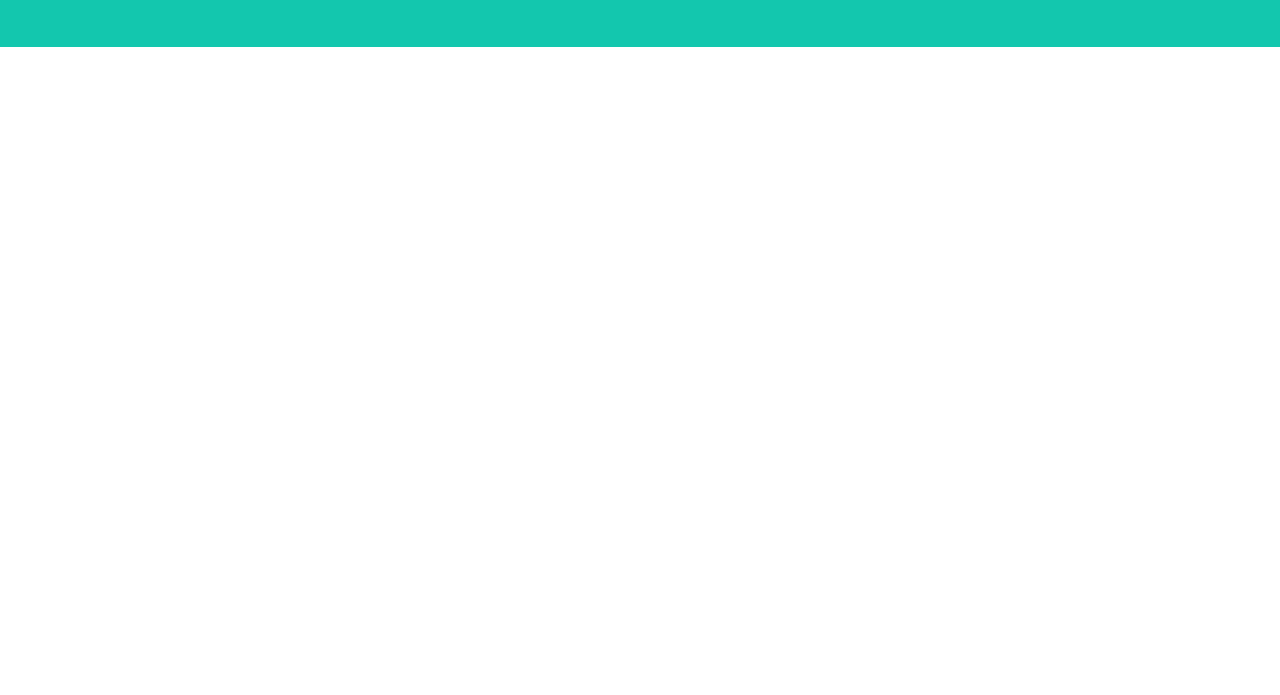
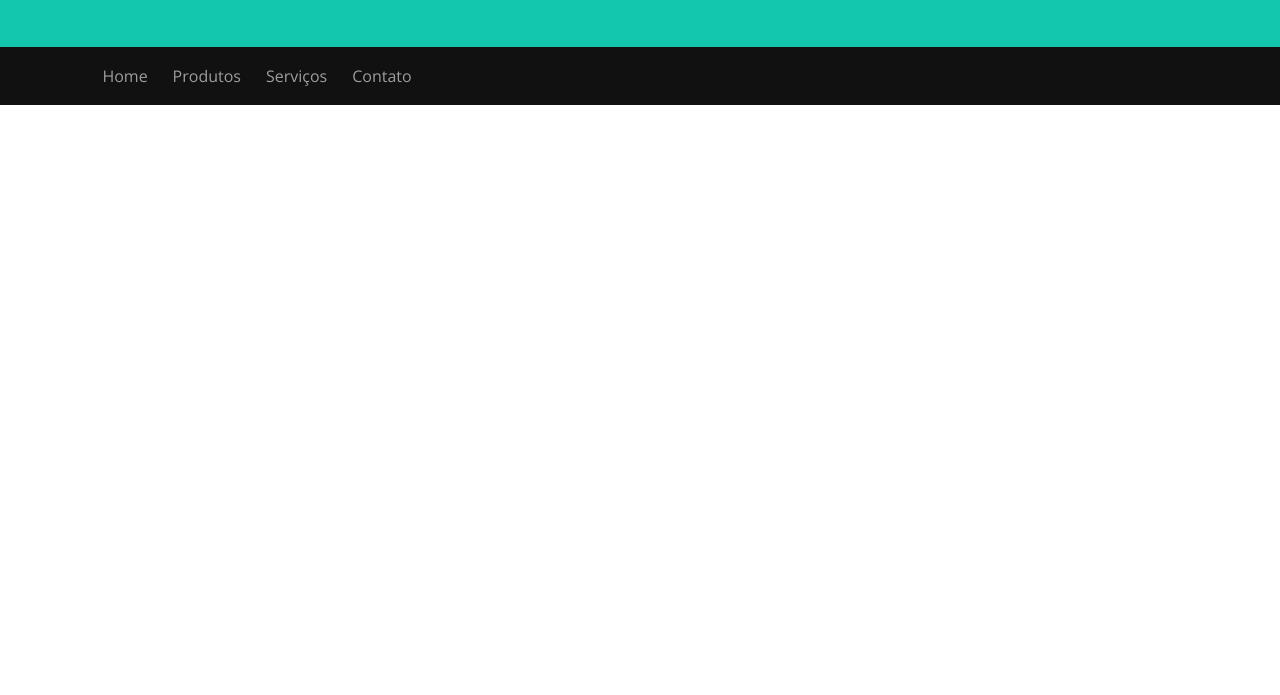
Before and after one commit to wesleyanjosz/Nodeshoop, a website: page index.html in a window 1280 px wide. Shown: the part 105-800 px from the top of the page. Drawn offline with nearby package versions, Linux system fonts and the light colour scheme.

Commit message:
feat - adicionando nav

```diff
--- a/css/style.css
+++ b/css/style.css
@@ -70,6 +70,27 @@ p {
     cursor: pointer;
 }
 
+/*menu*/
+.menu {
+    width: 100%;
+    float: left;
+    background-color: #111;
+    padding: 18px 8%;
+}
+
+.menu li {
+    float: left;
+}
+
+.menu li a {
+    color: #9d9d9d;
+    margin-right: 25px;
+}
+
+.menu li a:hover {
+    color: #fff;
+}
+
 /* .open-sans {
   font-family: "Open Sans", sans-serif;
   font-optical-sizing: auto;
--- a/index.html
+++ b/index.html
@@ -20,5 +20,13 @@
             <button><i class="fa fa-search fa-lg"></i></button>
         </form>
     </header>
+    <nav class="menu">
+        <ul>
+            <li><a href="#">Home</a></li>
+            <li><a href="#">Produtos</a></li>
+            <li><a href="#">Serviços</a></li>
+            <li><a href="#">Contato</a></li>
+        </ul>
+    </nav>
 </body>
 </html>
```
